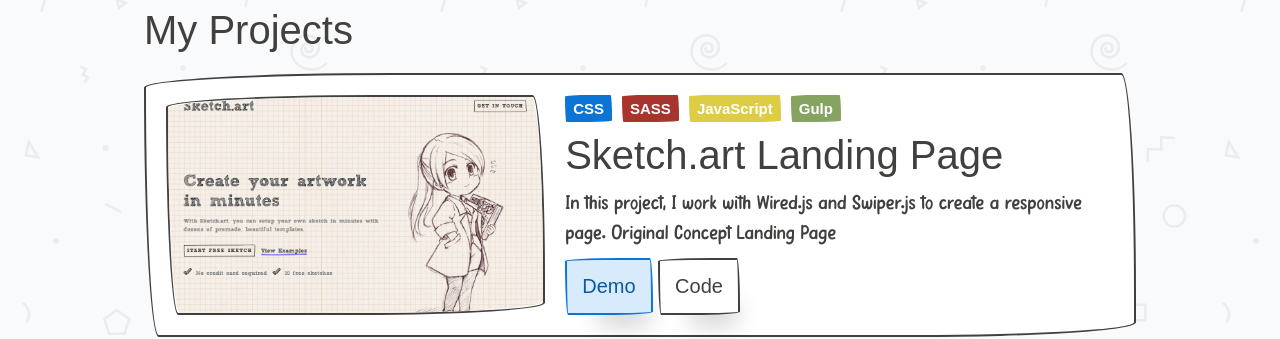
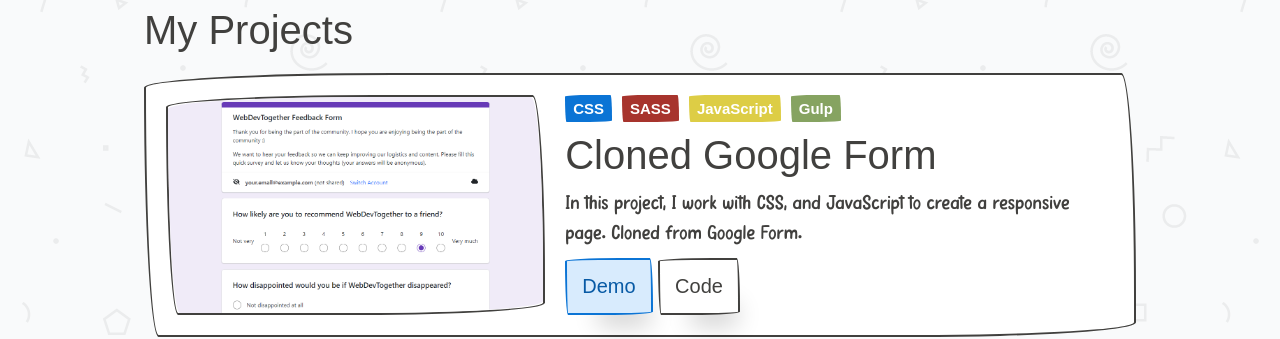
Before and after one commit to mercado-joshua/portfolio-version-1, a plain HTML site: page dist/index.html in a window 1280 px wide. Shown: the part 617-956 px from the top of the page. Drawn offline with nearby package versions, Linux system fonts and the light colour scheme; files whose address does not match are found by name; a web font is replaced by a local one.

Commit message:
chore: we've added another project card for google form

```diff
--- a/dist/index.html
+++ b/dist/index.html
@@ -45,6 +45,42 @@
                     <h3 class="title">My Projects</h2>
 
                     <div class="portfolio-list">
+                        <div class="project-card border">
+                            <div class="imagebox border">
+                                <img src="./images/website/googleForm.png" alt="" class="image">
+                            </div>
+
+                            <section class="contentbox">
+                                <div class="tags">
+                                    <span class="tag badge secondary">CSS</span>
+                                    <span class="tag badge danger">SASS</span>
+                                    <span class="tag badge warning">JavaScript</span>
+                                    <span class="tag badge success">Gulp</span>
+                                </div>
+                                <h3 class="title">Cloned Google Form</h3>
+                                <p class="description">In this project, I work with CSS, and JavaScript to create a responsive page. Cloned from Google Form.</p>
+
+                                <div class="actions">
+                                    <a
+                                        target="_blank"
+                                        href="https://mercado-joshua.github.io/google-form/dist/index.html"
+                                        class="link"
+                                    >
+                                        <button class="demo-button btn-secondary">Demo</button>
+                                    </a>
+
+                                    <a
+                                        target="_blank"
+                                        href="https://mercado-joshua.github.io/google-form/dist/index.html"
+                                        class="link"
+                                    >
+                                        <button class="code-button">Code</button>
+                                    </a>
+                                </div>
+                            </section>
+                        </div>
+                        <!-- .project-card ends -->
+
                         <div class="project-card border">
                             <div class="imagebox border">
                                 <img src="./images/website/sketch.png" alt="" class="image">
```
Also changed, not shown: dist/images/website/googleForm.png (added).
